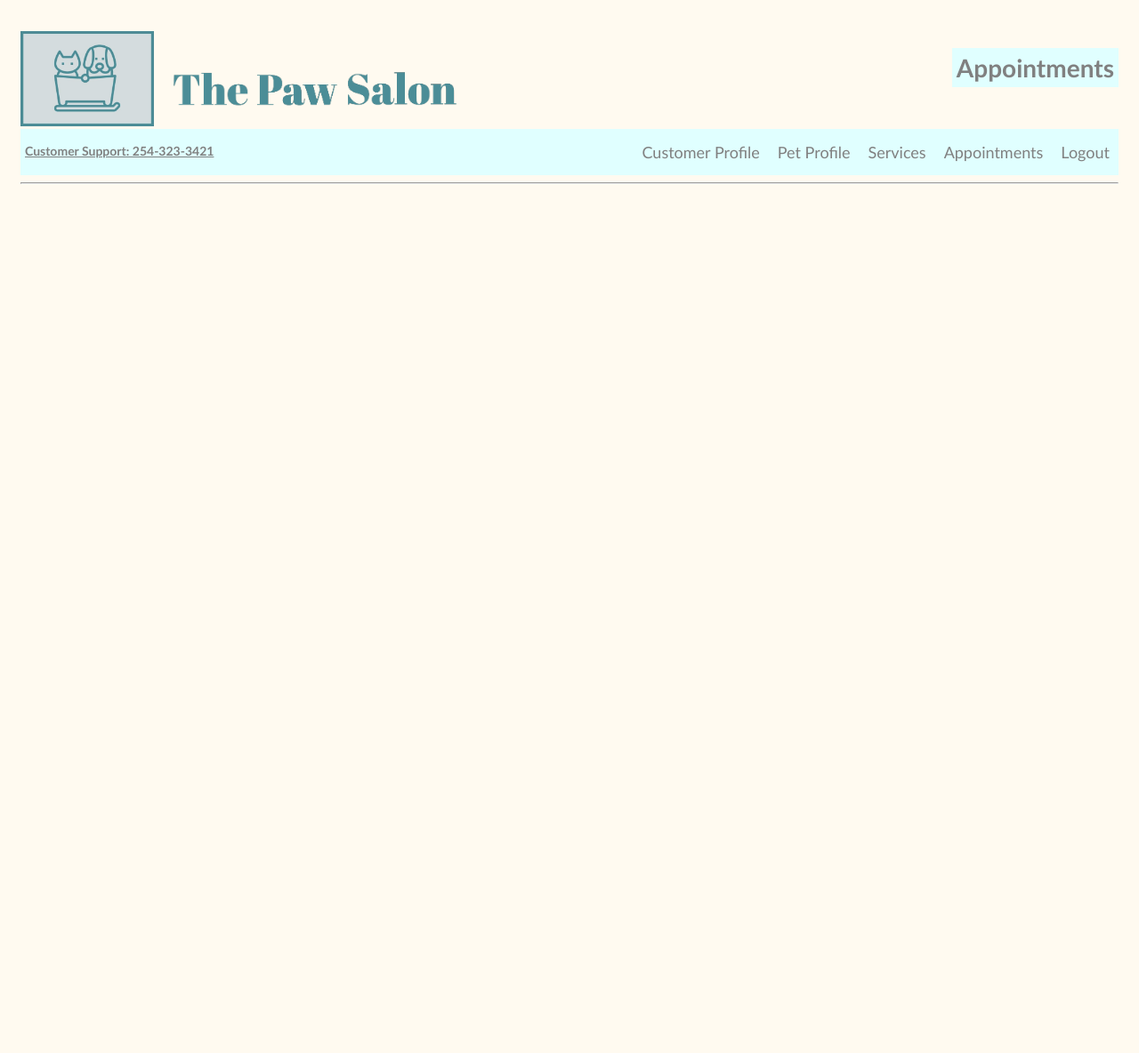
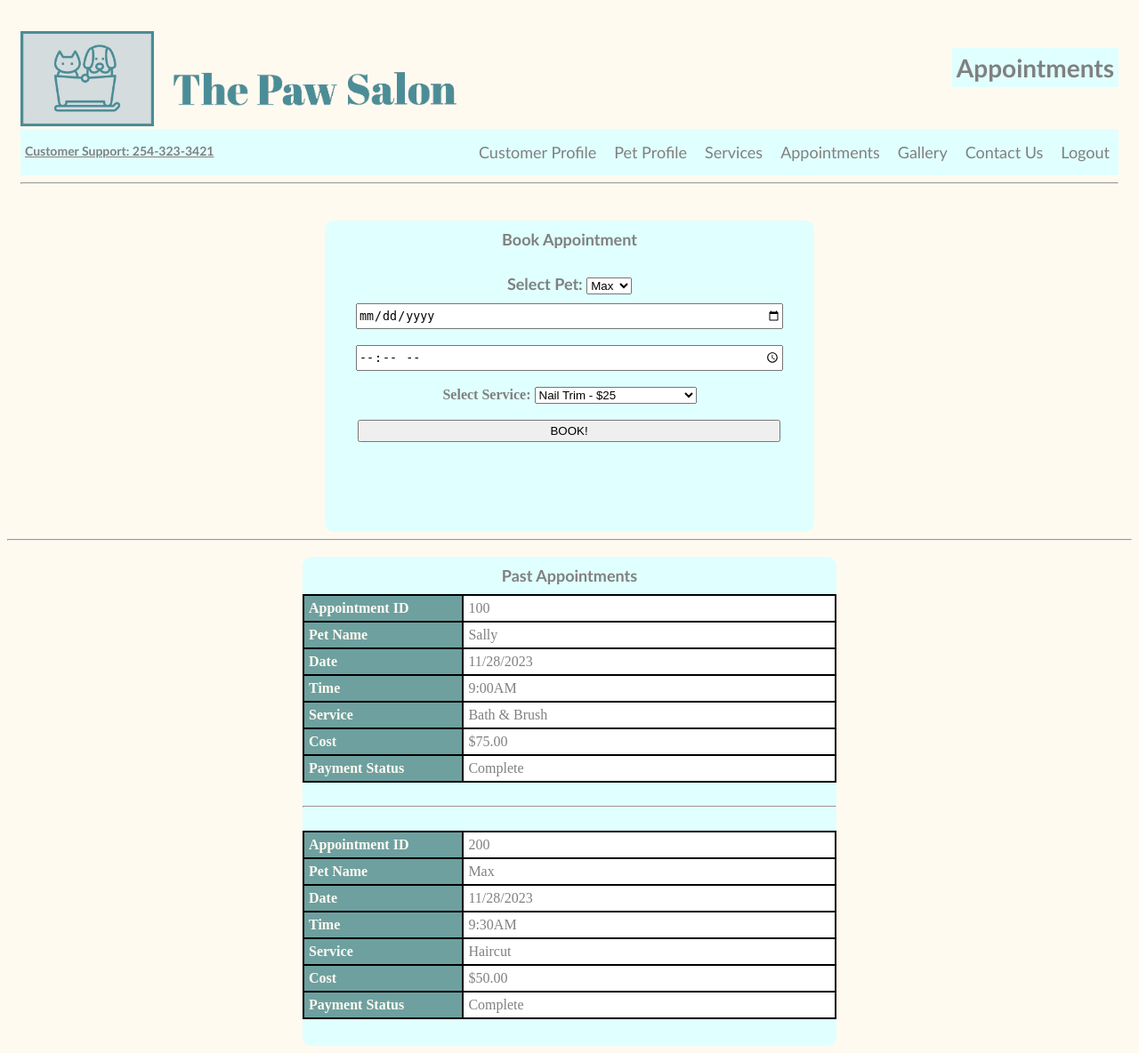
Before and after one commit to TianaAkins/E-Business, a PHP site: page /Appointments.php in a window 1280 px wide. Shown: the whole page at 89% size. Before the commit the page ends 207 px from the top, so only its background shows below. Run offline with PHP 8.4, Linux system fonts and the light colour scheme.

Commit message:
completed design changes on appointments page

```diff
--- a/design/Appointments.css
+++ b/design/Appointments.css
@@ -69,7 +69,7 @@ padding: 5px 5px;
 color: gray;
 }
 
-.wrapper h3{
+h3{
     font-size: 18px;
     font-family: 'Gill Sans', 'Gill Sans MT', Calibri, 'Trebuchet MS', sans-serif;
     text-align: center;
@@ -77,3 +77,35 @@ color: gray;
     margin-bottom: 10px;
     color: gray;
 }
+
+table, th, td {
+    border: 2px solid black;
+    border-collapse: collapse;
+}
+table {
+    border-collapse: collapse;
+    width: 100%;
+}
+th, td {
+    padding: 5px;
+    text-align: left;
+}
+th {
+    background-color:rgb(110, 160, 160);
+    color: floralwhite;
+    width:30%;
+}
+tr {
+    background-color: white;
+}
+
+.wrapper2{
+    margin: auto;
+    width: 75%;
+    max-width: 600px;
+    min-width:500px;
+    height: 550px;
+    background: lightcyan;
+    border-radius: 10px;
+    color: gray;
+}
--- a/design/Appointments.php
+++ b/design/Appointments.php
@@ -4,24 +4,136 @@
     <meta charset="UTF-8">
     <meta name="viewport" content="width=device-width, initial-scale=1.0">
     <link rel="stylesheet" href="Appointments.css">
-    <title>Document</title>
+    <title>Appointments</title>
 </head>
 <body>
     <div class="container">
-        <div class="main">
+    <div class="main">
             <img src="PawSalonIcon.png" class="rounded-circle" width="150">
             <img src="PawSalon.png" class="rounded-circle" width="350">
             <h1>Appointments</h1>
             <div class="topbar">
                 <h2>Customer Support: 254-323-3421</h2>
-                <a href="Login.html">Logout</a>
-                <a href="Appointments.html">Appointments</a>
-                <a href="Services.html">Services</a>
-                <a href="PetProfile.html">Pet Profile</a>
-                <a href="CustomerProfile.html">Customer Profile</a>
+                <a href="Home.php">Logout</a>
+                <a href="Contact.php">Contact Us</a>
+                <a href="Gallery.php">Gallery</a>
+                <a href="Appointments.php">Appointments</a>
+                <a href="Services.php">Services</a>
+                <a href="PetProfile.php">Pet Profile</a>
+                <a href="CustomerProfile.php">Customer Profile</a>
             </div>
             <hr>
         </div>
+        <div class="wrapper">
+            <h3>Book Appointment</h3>
+            <h3><label for="Pet">Select Pet: </label>
+                <select name="Pets" id="Pets">
+                  <option value="Max">Max</option>
+                  <option value="Sally">Sally</option>
+                </select>
+            </h3>
+            <center>
+            <div class="input-field">
+                <input type="date" placeholder="Date" required style="width: 475px; height: 25px;">
+
+            </div>
+            <br/>
+
+            <div class="input-field">
+                <input type="time" placeholder="Time" required style="width: 475px; height: 25px;">
+
+            </div>
+            <br/>
+            <b><label for="Service">Select Service: </label></b>
+                <select name="Service" id="Service">
+                  <option value="Nail Trim">Nail Trim - $25</option>
+                  <option value="Haircut">Haircut - $50</option>
+                  <option value="Bath and Brush">Bath & Brush - $75</option>
+                  <option value="Full Service">Full Service Package - $90</option>
+                </select>
+
+            </center>
+
+
+
+
+            <br/>
+            <button type="submit" class="btn" style="margin-left:37px; width: 475px; height: 25px;">BOOK!</button>
+        </div>
+        <hr>
+        <div class="wrapper2">
+
+            <center>
+                <h3>Past Appointments</h3>
+                <table>
+                <tr>
+                  <th>Appointment ID</th>
+                  <td>100</td>
+                </tr>
+                <tr>
+                  <th>Pet Name</th>
+                  <td>Sally</td>
+                </tr>
+                <tr>
+                  <th>Date</th>
+                  <td>11/28/2023</td>
+                </tr>
+                <tr>
+                    <th>Time</th>
+                    <td>9:00AM</td>
+                </tr>
+                <tr>
+                    <th>Service</th>
+                    <td>Bath & Brush</td>
+                </tr>
+                <tr>
+                    <th>Cost</th>
+                    <td>$75.00</td>
+                </tr>
+                <tr>
+                    <th>Payment Status</th>
+                    <td>Complete</td>
+                </tr>
+              </table>
+              <br/>
+              <hr>
+              <br/>
+              <table>
+                <tr>
+                  <th>Appointment ID</th>
+                  <td>200</td>
+                </tr>
+                <tr>
+                  <th>Pet Name</th>
+                  <td>Max</td>
+                </tr>
+                <tr>
+                  <th>Date</th>
+                  <td>11/28/2023</td>
+                </tr>
+                <tr>
+                    <th>Time</th>
+                    <td>9:30AM</td>
+                </tr>
+                <tr>
+                    <th>Service</th>
+                    <td>Haircut</td>
+                </tr>
+                <tr>
+                    <th>Cost</th>
+                    <td>$50.00</td>
+                </tr>
+                <tr>
+                    <th>Payment Status</th>
+                    <td>Complete</td>
+                </tr>
+              </table>
+
+
+            </center>
+        </div>
+
+
     </div>
 </body>
 </html>
```
